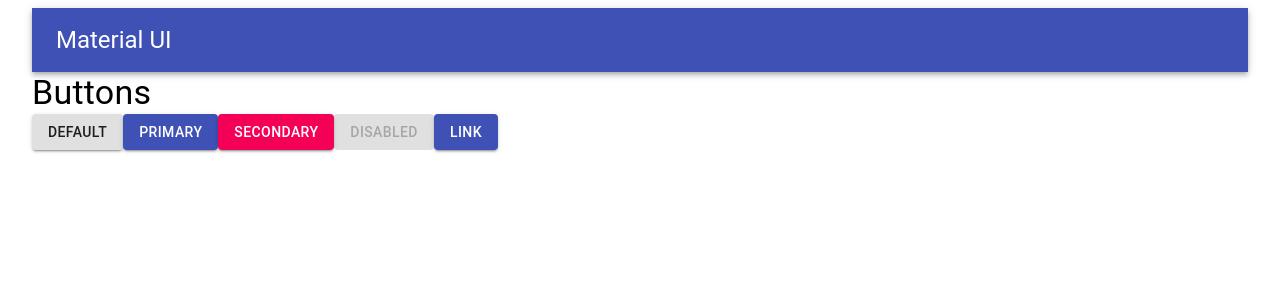
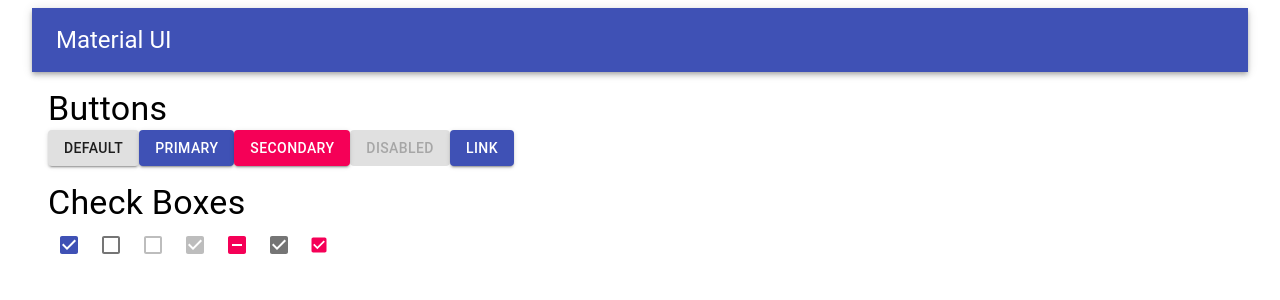
Before and after one commit to K-Sato1995/material-ui-practice, a React (Create React App) app: page / in a window 1280 px wide. Shown: the top 300 px of the page. Built offline with nearby package versions, Linux system fonts and the light colour scheme.

Commit message:
Add checkboxes

```diff
--- a/src/App.tsx
+++ b/src/App.tsx
@@ -1,6 +1,7 @@
 import React from "react";
 import Nav from "./nav";
 import Buttons from "./buttons";
+import CheckBoxes from "./checkBoxes";
 import Container from "@material-ui/core/Container";
 
 const App: React.FC = () => {
@@ -8,6 +9,7 @@
     <Container maxWidth="xl">
       <Nav />
       <Buttons />
+      <CheckBoxes />
     </Container>
   );
 };
--- a/src/buttons/index.tsx
+++ b/src/buttons/index.tsx
@@ -1,9 +1,9 @@
 import React from "react";
-import { Button, Typography } from "@material-ui/core";
+import { Box, Button, Typography } from "@material-ui/core";
 
 const index = () => {
   return (
-    <div>
+    <Box m={2}>
       <Typography variant="h4">Buttons</Typography>
       <Button variant="contained">Default</Button>
       <Button variant="contained" color="primary">
@@ -18,7 +18,7 @@
       <Button variant="contained" color="primary" href="#contained-buttons">
         Link
       </Button>
-    </div>
+    </Box>
   );
 };
 
--- /dev/null
+++ b/src/checkBoxes/index.tsx
@@ -0,0 +1,52 @@
+import React from "react";
+import { Box, Checkbox, Typography } from "@material-ui/core";
+
+const index = () => {
+  return (
+    <Box m={2}>
+      <Typography variant="h4">Check Boxes</Typography>
+
+      <Checkbox
+        defaultChecked
+        value="secondary"
+        color="primary"
+        inputProps={{ "aria-label": "secondary checkbox" }}
+      />
+      <Checkbox
+        value="uncontrolled"
+        inputProps={{ "aria-label": "uncontrolled-checkbox" }}
+      />
+      <Checkbox
+        disabled
+        value="disabled"
+        inputProps={{ "aria-label": "disabled checkbox" }}
+      />
+      <Checkbox
+        disabled
+        checked
+        value="disabled checked"
+        inputProps={{ "aria-label": "disabled checked checkbox" }}
+      />
+      <Checkbox
+        defaultChecked
+        value="indeterminate"
+        indeterminate
+        inputProps={{ "aria-label": "indeterminate checkbox" }}
+      />
+      <Checkbox
+        defaultChecked
+        color="default"
+        value="default"
+        inputProps={{ "aria-label": "checkbox with default color" }}
+      />
+      <Checkbox
+        defaultChecked
+        size="small"
+        value="small"
+        inputProps={{ "aria-label": "checkbox with small size" }}
+      />
+    </Box>
+  );
+};
+
+export default index;
```
